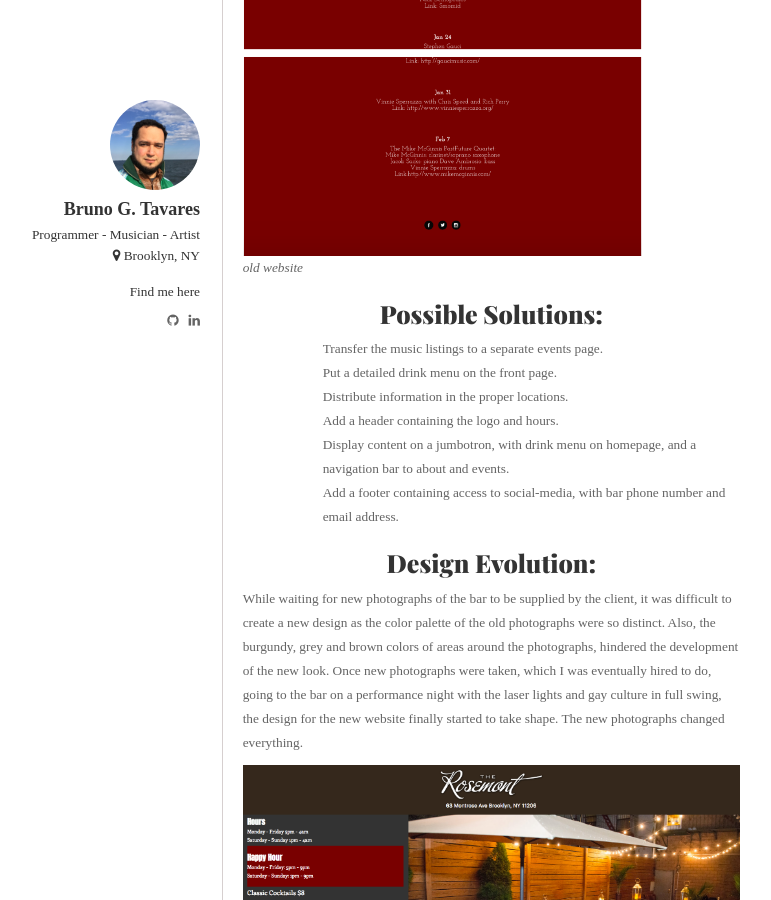
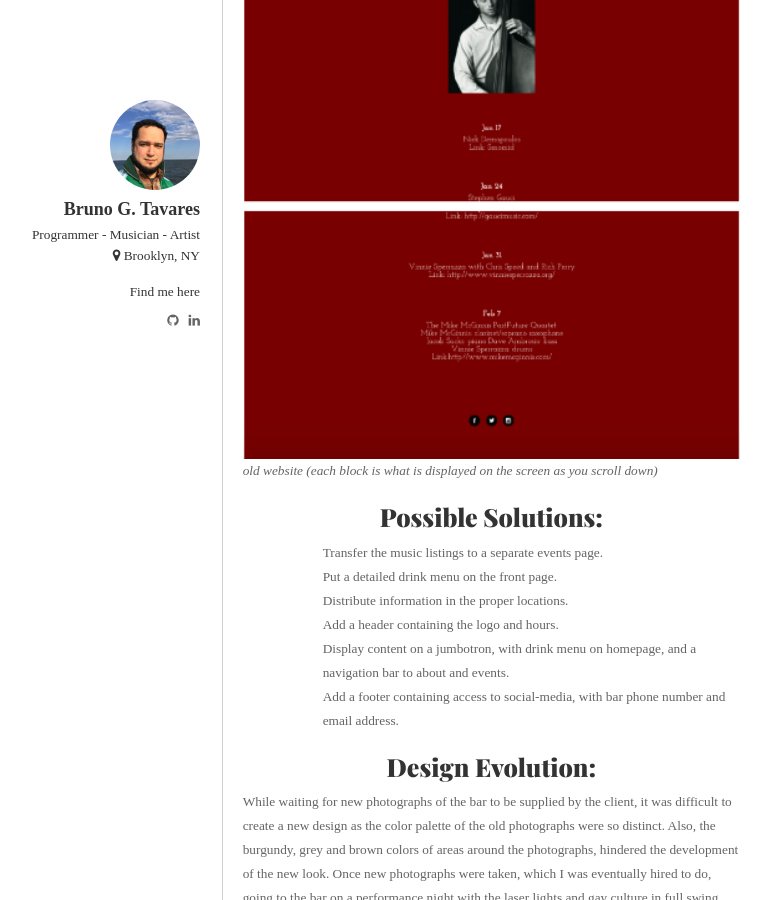
Before and after one commit to bruno78/bruno78.github.io, a Jekyll site: the page built from _posts/2017-02-10-the-rosemontnyc-process.md, in a window 1280 px wide and 900 px high, scrolled down 1576 px. Shown: the whole window, without its empty margins (155-926 px from the left). Built offline with Jekyll 4.4.1, drawn with Linux system fonts in a browser that asks for light colours; nearby versions of some CDN libraries; some web fonts are replaced.

Commit message:
Add width to image

```diff
--- a/_posts/2017-02-10-the-rosemontnyc-process.md
+++ b/_posts/2017-02-10-the-rosemontnyc-process.md
@@ -30,9 +30,9 @@ The client wanted to rebrand their existing jazz bar to become a gay bar with ja
 * - Information wasn’t being displayed clearly and correctly.
 
 <div id="wrapper">
-  <img class="img-responsive" src="{{ "/assets/img/old-rosemontnyc.png" | prepend: site.baseurl }}">
+  <img class="img-responsive" style="width: 100%;" src="{{ "/assets/img/old-rosemontnyc.png" | prepend: site.baseurl }}">
 </div>
-*old website*
+*old website (each block is what is displayed on the screen as you scroll down)*
 
 ### Possible Solutions:
 
```
